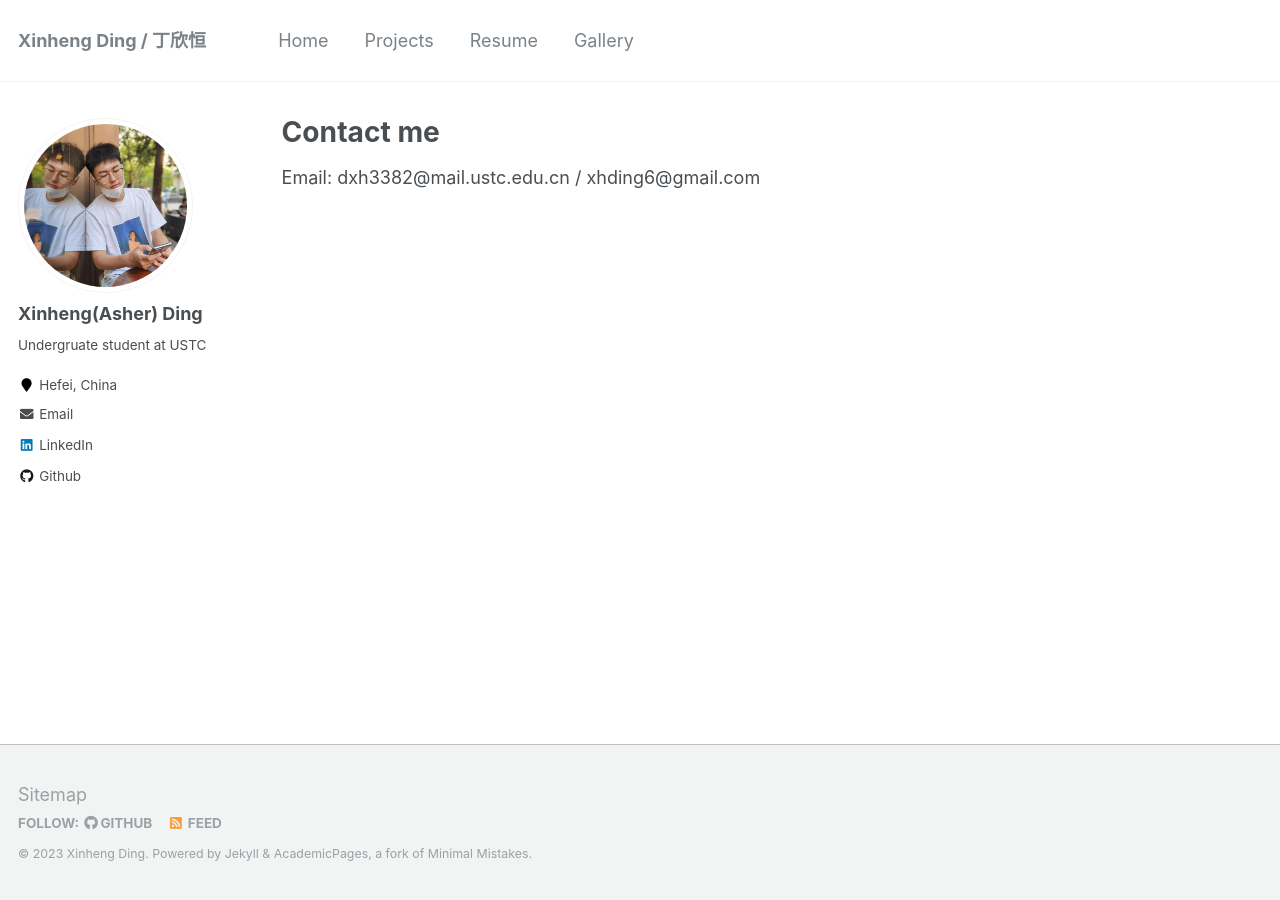
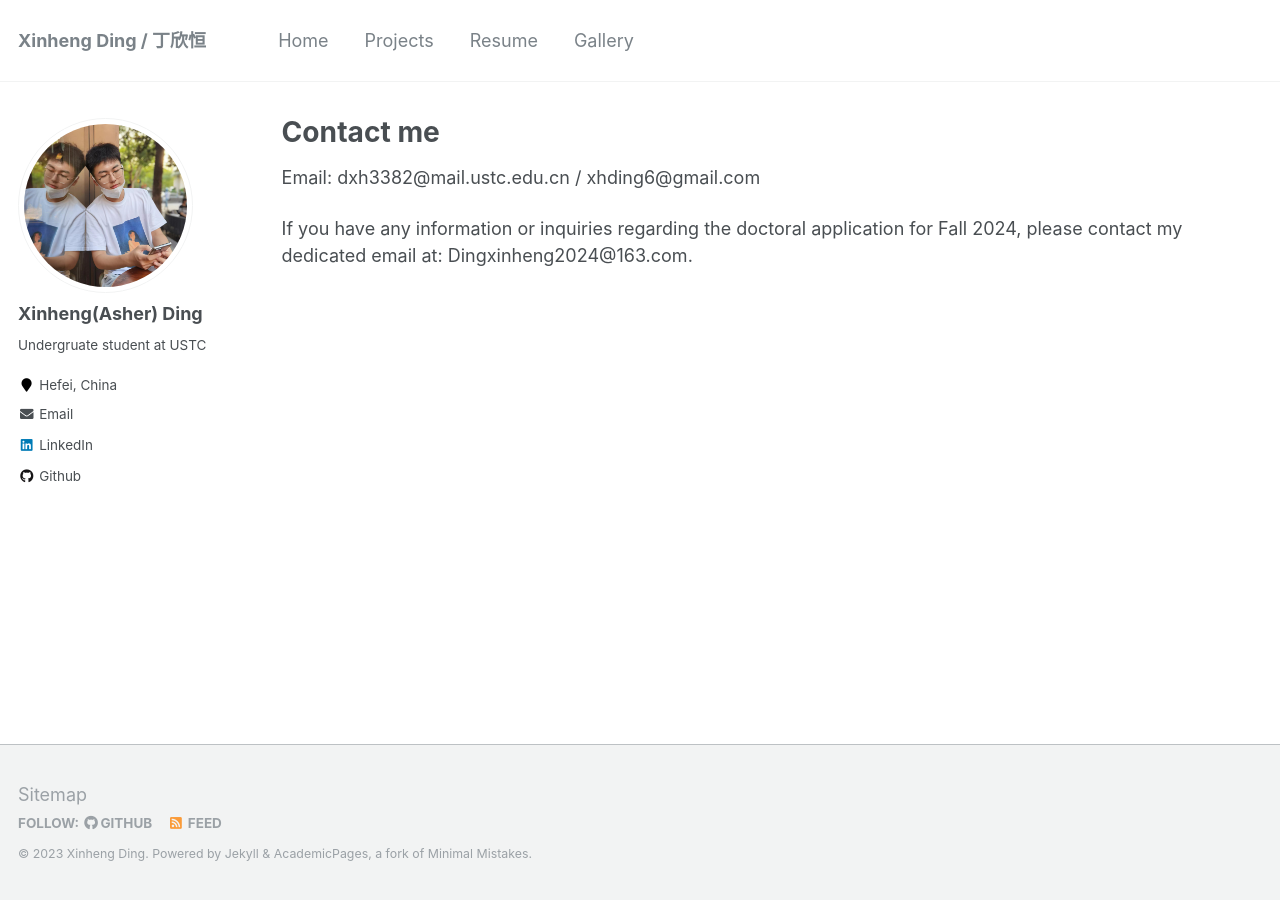
Before and after one commit to XinhengDing/XinhengDing.github.io, a Jekyll site: the page built from _pages/mail.md, in a window 1280 px wide. Built offline with Jekyll 4.4.1, drawn with Linux system fonts in a browser that asks for light colours.

Commit message:
Update mail.md

```diff
--- a/_pages/mail.md
+++ b/_pages/mail.md
@@ -6,3 +6,5 @@ author_profile: true
 ---
 
 Email: dxh3382@mail.ustc.edu.cn / xhding6@gmail.com
+
+If you have any information or inquiries regarding the doctoral application for Fall 2024, please contact my dedicated email at: Dingxinheng2024@163.com.
```
